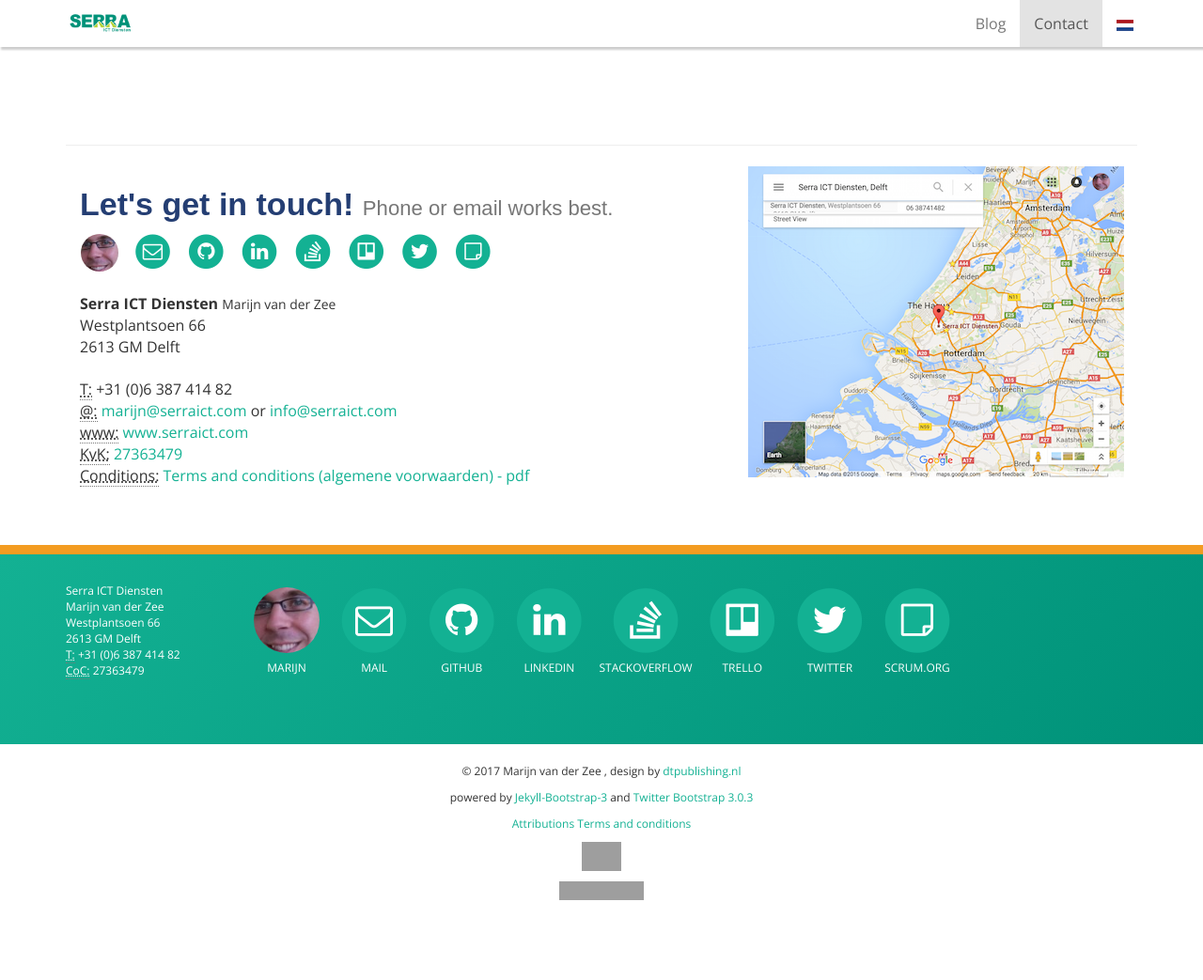
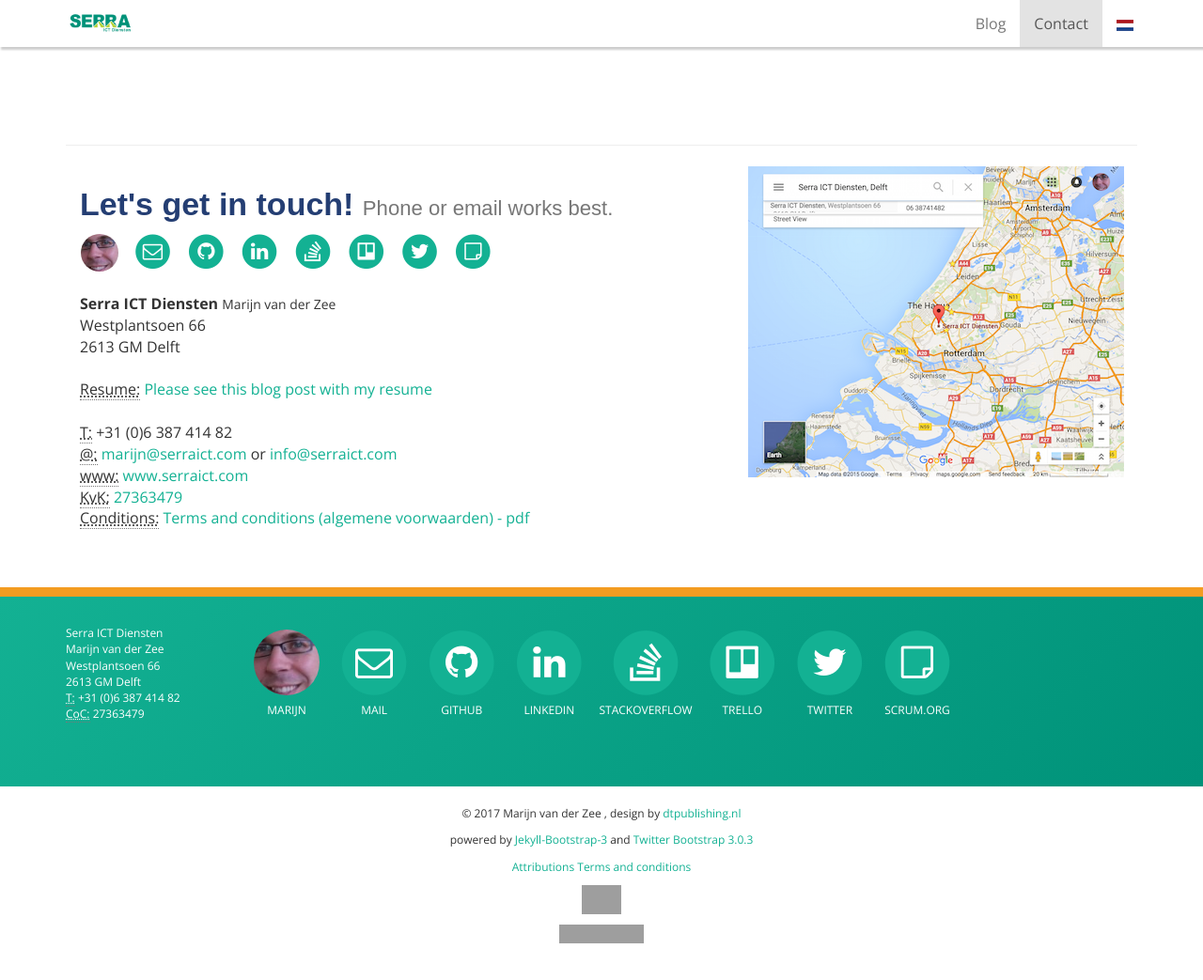
Before and after one commit to serraict/serraict.github.io, a Jekyll site: the page built from pages/contact.html, in a window 1280 px wide and 1064 px high. Shown: the top 1043 px of the window at 94% size. Built offline with Jekyll 4.4.1, drawn with Linux system fonts in a browser that asks for light colours; nearby versions of some CDN libraries; some web fonts are replaced; grey boxes are pictures that could not be loaded.

Commit message:
add resume to contact page

```diff
--- a/_includes/contact.html
+++ b/_includes/contact.html
@@ -7,6 +7,9 @@
         <small>Marijn van der Zee</small><br>
         Westplantsoen 66<br>
         2613 GM Delft<br><br>
+        <abbr title="Resume">Resume:</abbr>
+          <a href="/thoughts/2016/03/10/my-resume">
+          Please see this blog post with my resume</a><br><br>
         <abbr title="Telefoon">T:</abbr> +31 (0)6 387 414 82<br>
         <abbr title="E-mail">@:</abbr>
           <a href="mailto:marijn@serraict.com">marijn@serraict.com</a> or
```
